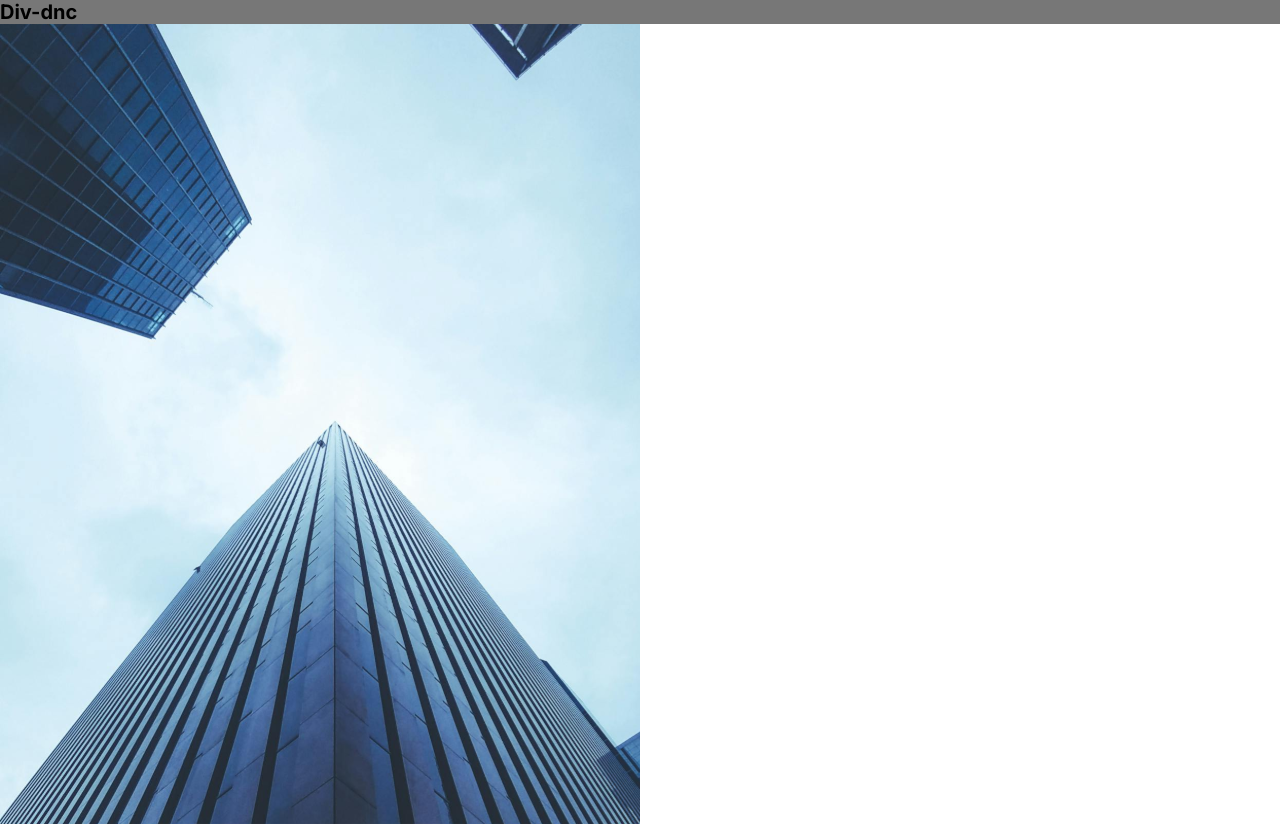
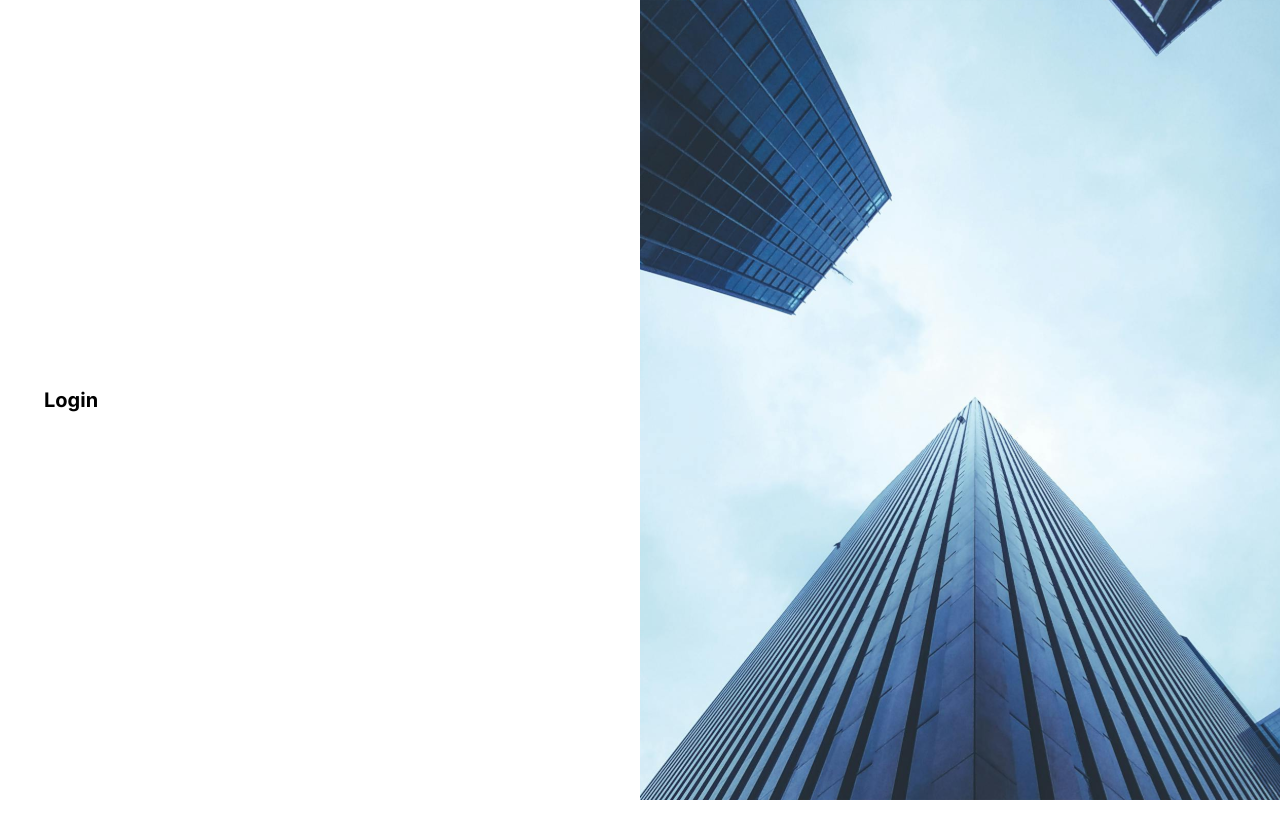
Before and after one commit to hashiraofcode/dash-board-aplication-dnc, a React (Vite) app: page / in a window 1280 px wide. After the commit the page ends 800 px from the top, so only its background shows below. Built offline with nearby package versions, Linux system fonts and the light colour scheme.

Commit message:
Feat: login and registration page create completed

```diff
--- a/src/Pages/Login.tsx
+++ b/src/Pages/Login.tsx
@@ -1,23 +1,35 @@
-import styled from 'styled-components'
-
-const LoginArea = styled.div`
-  background: #777;
-`
-const LoginImage = styled.div`
-  background-image: url(/background-login-area.svg);
-  min-height: 100dvh;
-  background-size: cover;
-  max-width: 50%;
-  background-repeat: no-repeat;
-`
+import { Box, Grid, Container } from '@mui/material'
+import { LoginImage } from '@/components/index.ts'
 
 function Login() {
   return (
     <>
-      <LoginArea>
-        <h1>Div-dnc</h1>
-      </LoginArea>
-      <LoginImage />
+      <Box sx={{ minHeight: '100dvh', width: '100%' }}>
+        <Grid container sx={{ width: '100%', minHeight: '100dvh' }}>
+          <Grid
+            size={{ xs: 12, md: 6 }}
+            sx={{
+              display: 'flex',
+              justifyContent: 'center',
+              alignItems: 'center',
+              height: '100dvh',
+            }}
+          >
+            <Container maxWidth={'sm'}>
+              <h1>Login</h1>
+            </Container>
+          </Grid>
+          <Grid
+            size={6}
+            sx={{
+              minHeight: '100dvh',
+              display: { xs: 'none', md: 'block', lg: 'block', xl: 'block' },
+            }}
+          >
+            <LoginImage />
+          </Grid>
+        </Grid>
+      </Box>
     </>
   )
 }
--- a/src/Pages/Registration.tsx
+++ b/src/Pages/Registration.tsx
@@ -1,7 +1,35 @@
+import { Box, Grid, Container } from '@mui/material'
+import { LoginImage } from '@/components'
+
 function Registration() {
   return (
     <>
-      <h1>registration</h1>
+      <Box sx={{ minHeight: '100dvh', width: '100%' }}>
+        <Grid container sx={{ width: '100%', minHeight: '100dvh' }}>
+          <Grid
+            size={{ xs: 12, md: 6 }}
+            sx={{
+              display: 'flex',
+              justifyContent: 'center',
+              alignItems: 'center',
+              height: '100dvh',
+            }}
+          >
+            <Container maxWidth={'sm'}>
+              <h1>Cadastro</h1>
+            </Container>
+          </Grid>
+          <Grid
+            size={6}
+            sx={{
+              minHeight: '100dvh',
+              display: { xs: 'none', md: 'block', lg: 'block', xl: 'block' },
+            }}
+          >
+            <LoginImage />
+          </Grid>
+        </Grid>
+      </Box>
     </>
   )
 }
--- /dev/null
+++ b/src/components/index.ts
@@ -0,0 +1 @@
+export { default as LoginImage } from './loginImage'
--- /dev/null
+++ b/src/components/loginImage.tsx
@@ -0,0 +1,10 @@
+import styled from 'styled-components'
+
+const LoginImage = styled.div`
+  background-image: url(/background-login-area.svg);
+  min-height: 100%;
+  background-size: cover;
+  max-width: 100%;
+  background-repeat: no-repeat;
+`
+export default LoginImage
```
